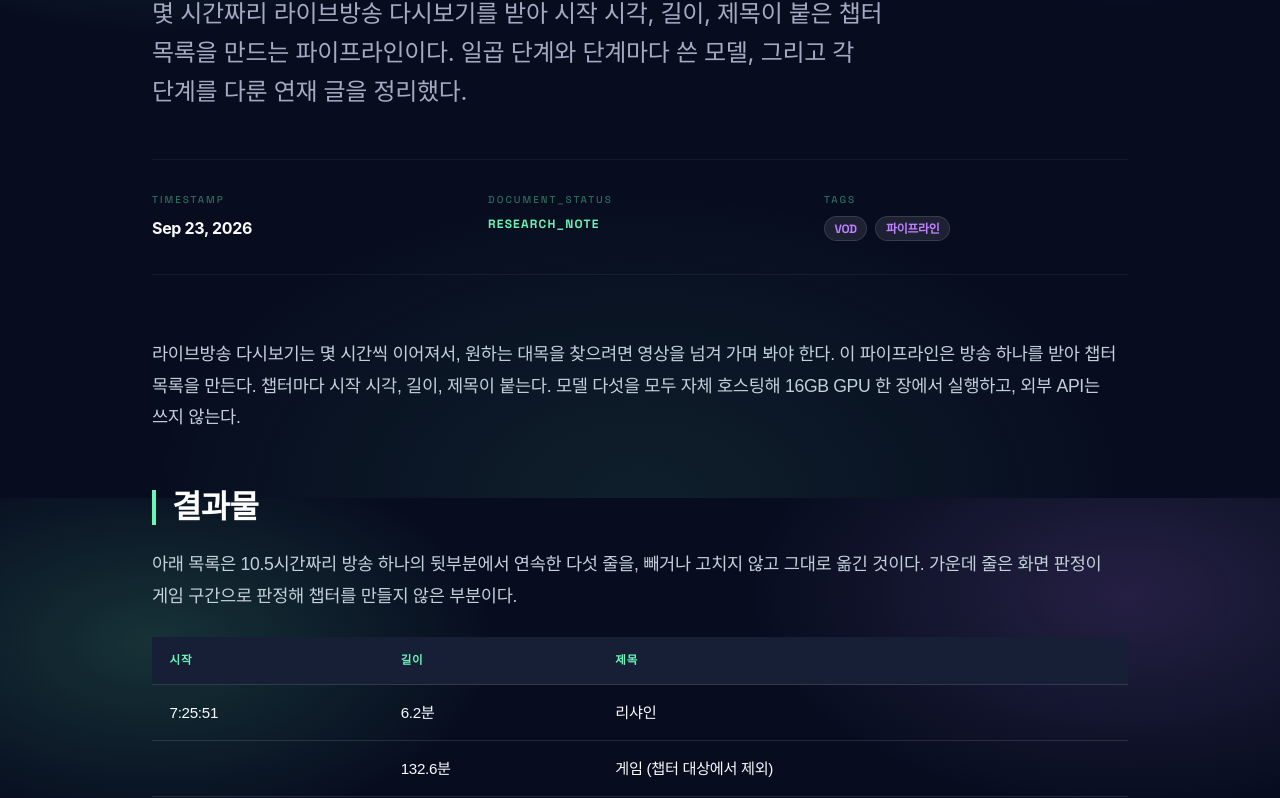
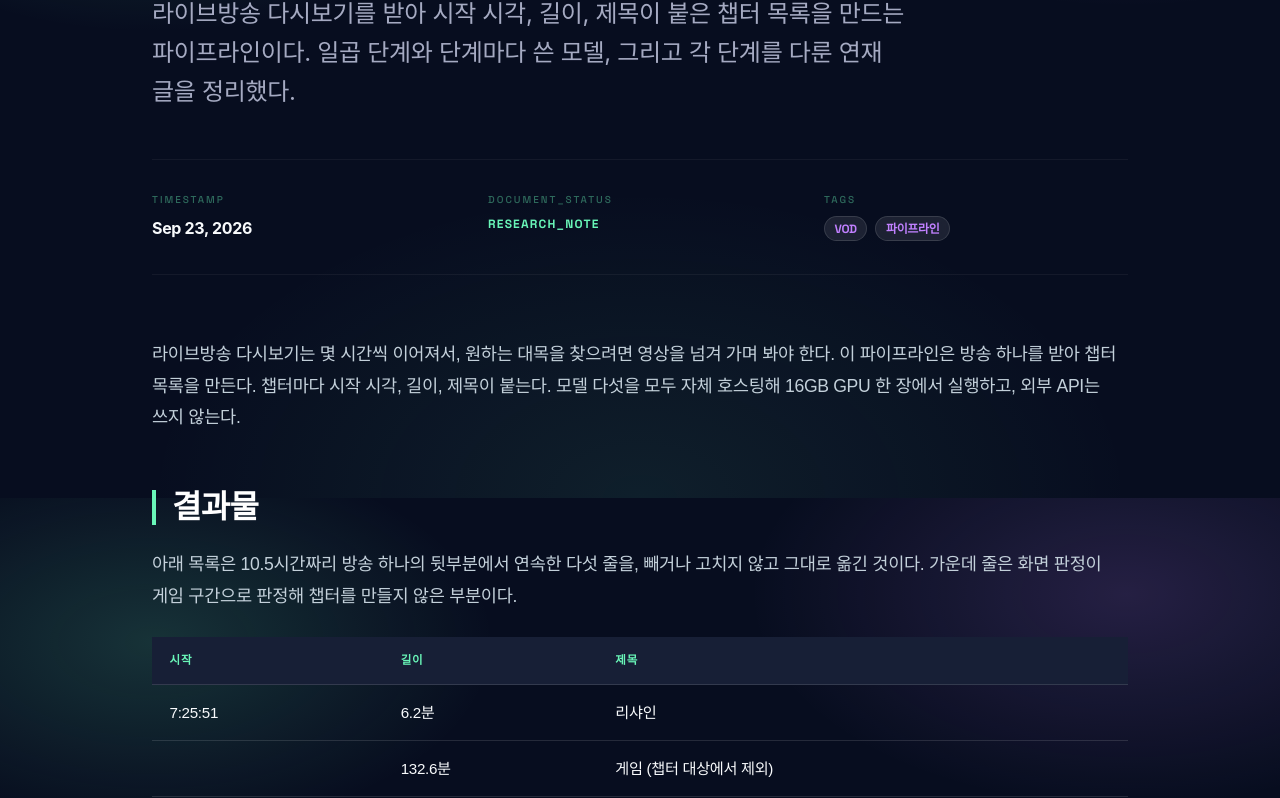
Before and after one commit to ssafychs135/astro, an Astro site: page /astro/blog/chzzk-series-0-overview in a window 1280 px wide. Shown: the part 302-1100 px from the top of the page. Built offline with nearby package versions, Linux system fonts and the light colour scheme; Astro itself is replaced by a stand-in of ours; some packages are replaced by stand-ins of ours; a web font is replaced by a local one.

Commit message:
content(blog): drop duration qualifier from chapter series overview description
Co-Authored-By: Claude Opus 5.5 (1M context) <noreply@anthropic.com>
Claude-Session: https://claude.ai/code/session_011QrkSTMzWh53bp5tRuZkNa

```diff
--- a/src/content/blog/chzzk-series-0-overview.mdx
+++ b/src/content/blog/chzzk-series-0-overview.mdx
@@ -1,6 +1,6 @@
 ---
 title: "라이브방송 챕터 생성기 0편: 개요"
-description: "몇 시간짜리 라이브방송 다시보기를 받아 시작 시각, 길이, 제목이 붙은 챕터 목록을 만드는 파이프라인이다. 일곱 단계와 단계마다 쓴 모델, 그리고 각 단계를 다룬 연재 글을 정리했다."
+description: "라이브방송 다시보기를 받아 시작 시각, 길이, 제목이 붙은 챕터 목록을 만드는 파이프라인이다. 일곱 단계와 단계마다 쓴 모델, 그리고 각 단계를 다룬 연재 글을 정리했다."
 pubDate: 2026-09-23
 seriesOrder: 1
 category: "Engineering"
```
